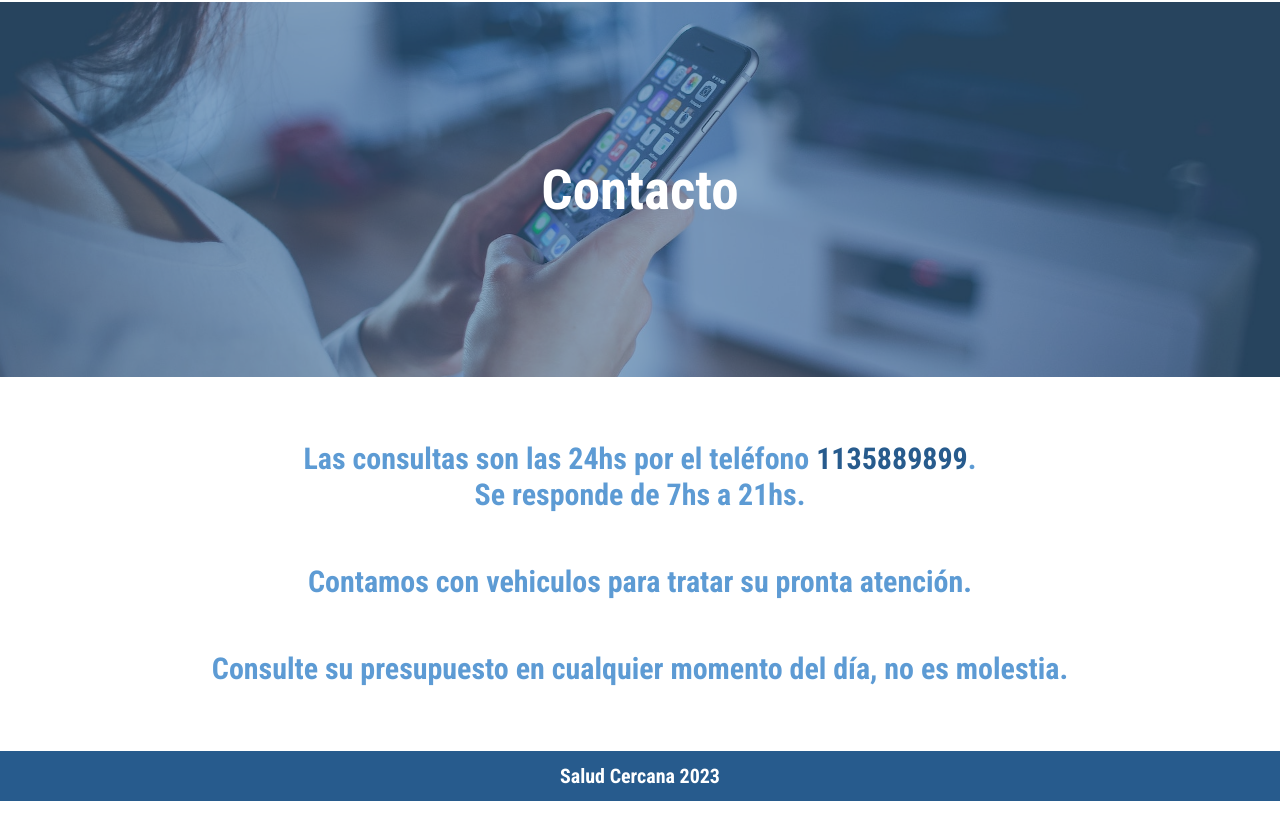
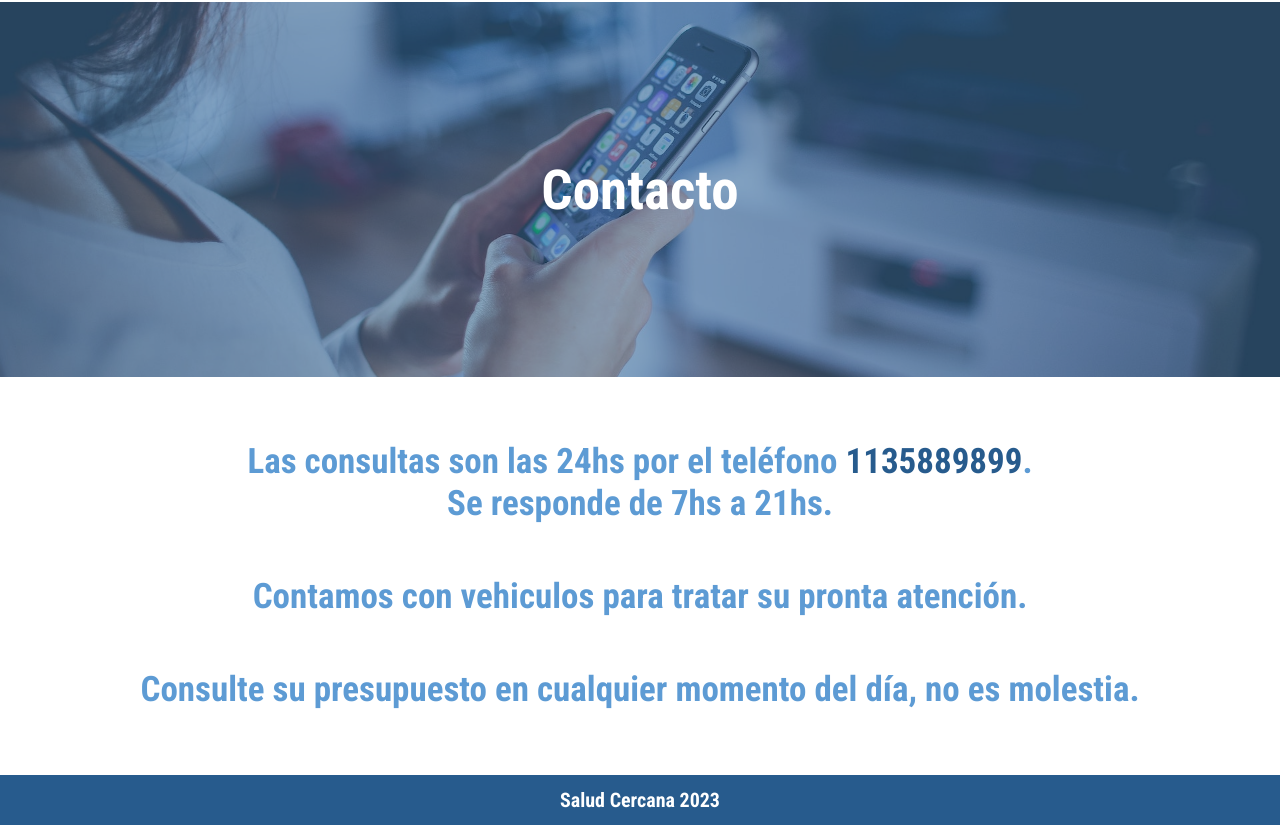
Before and after one commit to fraancofenoglio/saludcercana, a plain HTML site: page index.html in a window 1280 px wide. Shown: the part 2807-3632 px from the top of the page. Before the commit the page ends 3608 px from the top, so only its background shows below. Drawn offline with Linux system fonts and the light colour scheme.

Commit message:
font size 35px consultas-p

```diff
--- a/styles.css
+++ b/styles.css
@@ -303,6 +303,9 @@ footer h3 {
     .contacto-imagen {
         margin-top: 0%;
     }
+    .consultas p {
+        font-size: 35px;
+    }
 
     footer {
         margin-top: 3%;
```
